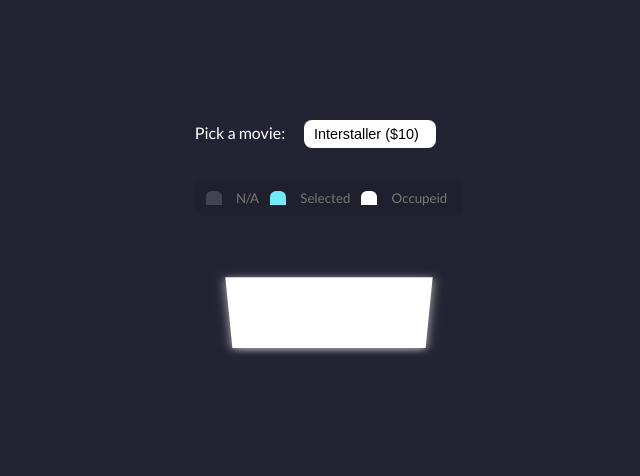
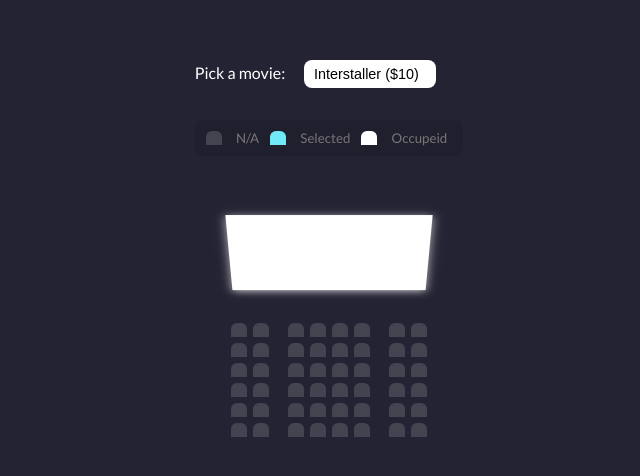
Before and after one commit to mahmood-kn/react-movie-seat-booking, a React (Create React App) app: page / in a window 1280 px wide. Shown: the part 150-626 px from the top of the page, without its empty margins (311-951 px from the left). Built offline with nearby package versions, Linux system fonts and the light colour scheme.

Commit message:
seats component init

```diff
--- a/src/App.js
+++ b/src/App.js
@@ -2,6 +2,7 @@ import React from 'react';
 import SelectList from './components/SelectList';
 import Help from './components/Help';
 import Screen from './components/Screen';
+import Seats from './components/Seats';
 
 function App() {
   return (
@@ -10,6 +11,7 @@ function App() {
       <Help />
       <div className='container'>
         <Screen />
+        <Seats />
       </div>
     </>
   );
--- a/src/components/Seat.js
+++ b/src/components/Seat.js
@@ -0,0 +1,7 @@
+import React from 'react';
+
+const Seat = () => {
+  return <div className='seat'></div>;
+};
+
+export default Seat;
--- a/src/components/Seats.js
+++ b/src/components/Seats.js
@@ -0,0 +1,71 @@
+import React from 'react';
+import Seat from './Seat';
+
+const Seats = () => {
+  return (
+    <>
+      <div className='row'>
+        <Seat />
+        <Seat />
+        <Seat />
+        <Seat />
+        <Seat />
+        <Seat />
+        <Seat />
+        <Seat />
+      </div>
+      <div className='row'>
+        <Seat />
+        <Seat />
+        <Seat />
+        <Seat />
+        <Seat />
+        <Seat />
+        <Seat />
+        <Seat />
+      </div>
+      <div className='row'>
+        <Seat />
+        <Seat />
+        <Seat />
+        <Seat />
+        <Seat />
+        <Seat />
+        <Seat />
+        <Seat />
+      </div>
+      <div className='row'>
+        <Seat />
+        <Seat />
+        <Seat />
+        <Seat />
+        <Seat />
+        <Seat />
+        <Seat />
+        <Seat />
+      </div>
+      <div className='row'>
+        <Seat />
+        <Seat />
+        <Seat />
+        <Seat />
+        <Seat />
+        <Seat />
+        <Seat />
+        <Seat />
+      </div>
+      <div className='row'>
+        <Seat />
+        <Seat />
+        <Seat />
+        <Seat />
+        <Seat />
+        <Seat />
+        <Seat />
+        <Seat />
+      </div>
+    </>
+  );
+};
+
+export default Seats;
```
